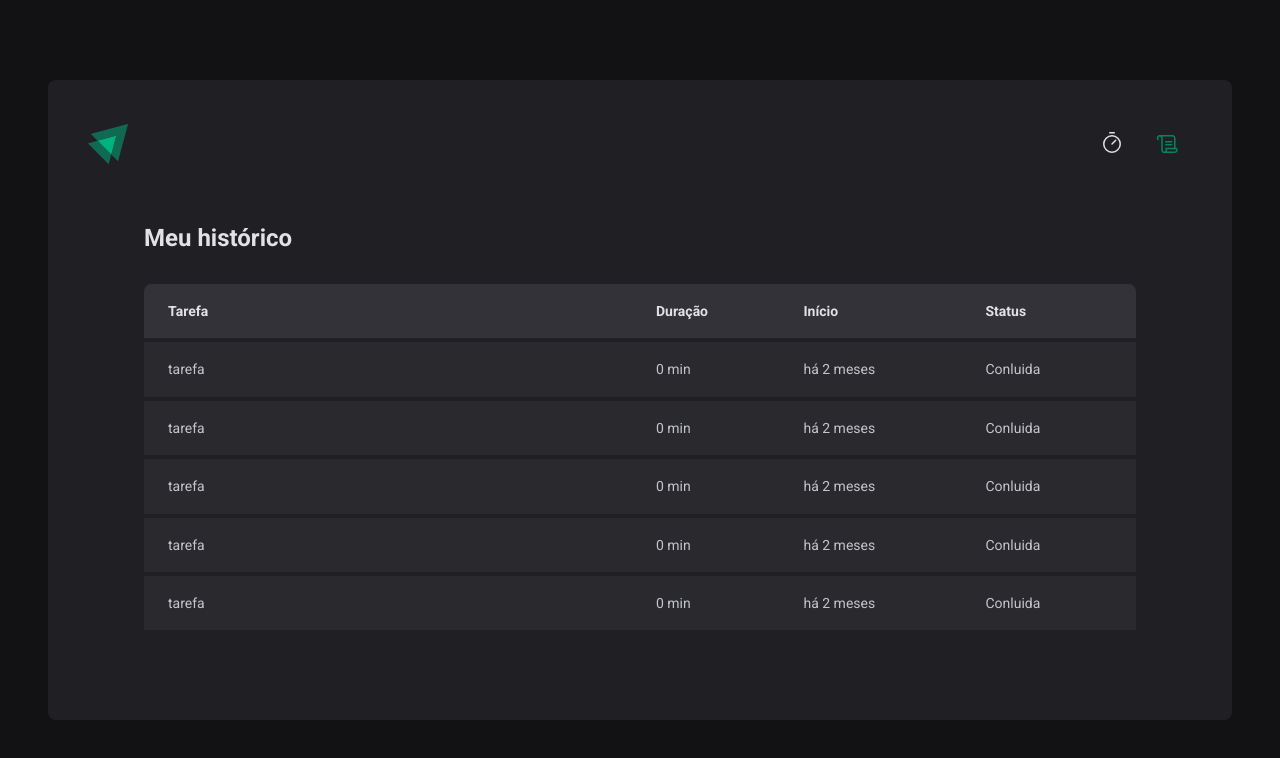
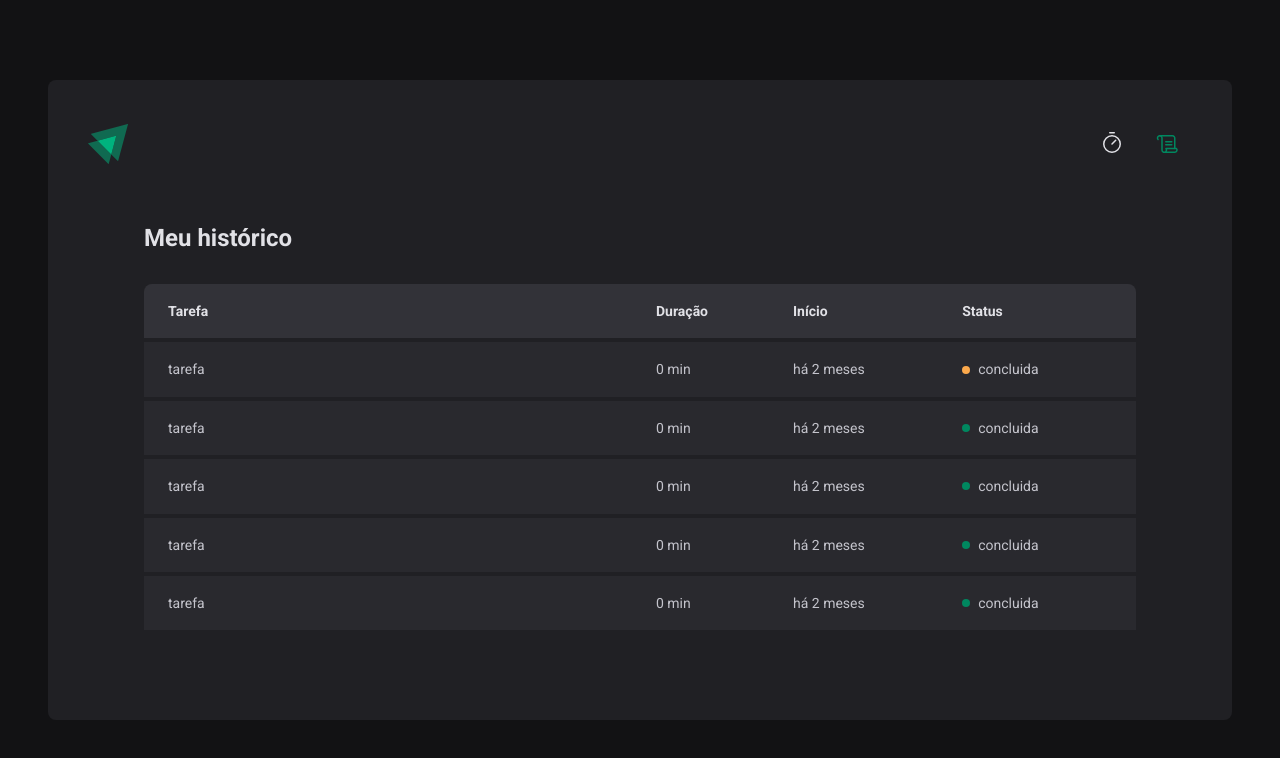
Before and after one commit to alejuliao/ignite-timer, a React (Vite) app: page /history in a window 1280 px wide. Shown: the top 758 px of the page. Built offline with nearby package versions, Linux system fonts and the light colour scheme.

Commit message:
controled / uncontrolled  - FORMS

```diff
--- a/package.json
+++ b/package.json
@@ -14,7 +14,7 @@
     "react": "^18.2.0",
     "react-dom": "^18.2.0",
     "react-router-dom": "^6.3.0",
-    "styled-components": "^5.3.5",
+    "styled-components": "^5.3.5"
   },
   "devDependencies": {
     "@rocketseat/eslint-config": "^1.1.3",
--- a/src/pages/History/index.tsx
+++ b/src/pages/History/index.tsx
@@ -1,4 +1,4 @@
-import { HistoryContainer,HistoryList } from "./styles";
+import { HistoryContainer, HistoryList, Status } from './styles'
 
 export function History() {
   return (
@@ -17,31 +17,41 @@ export function History() {
               <td>tarefa</td>
               <td>0 min</td>
               <td>há 2 meses</td>
-              <td>Conluida</td>
+              <td>
+                <Status statusColor="yellow">concluida</Status>
+              </td>
             </tr>
             <tr>
               <td>tarefa</td>
               <td>0 min</td>
               <td>há 2 meses</td>
-              <td>Conluida</td>
+              <td>
+                <Status statusColor="green">concluida</Status>
+              </td>
             </tr>
             <tr>
               <td>tarefa</td>
               <td>0 min</td>
               <td>há 2 meses</td>
-              <td>Conluida</td>
+              <td>
+                <Status statusColor="green">concluida</Status>
+              </td>
             </tr>
             <tr>
               <td>tarefa</td>
               <td>0 min</td>
               <td>há 2 meses</td>
-              <td>Conluida</td>
+              <td>
+                <Status statusColor="green">concluida</Status>
+              </td>
             </tr>
             <tr>
               <td>tarefa</td>
               <td>0 min</td>
               <td>há 2 meses</td>
-              <td>Conluida</td>
+              <td>
+                <Status statusColor="green">concluida</Status>
+              </td>
             </tr>
           </tbody>
         </table>
--- a/src/pages/History/styles.ts
+++ b/src/pages/History/styles.ts
@@ -1,14 +1,14 @@
-import styled from "styled-components";
+import styled from 'styled-components'
 
 export const HistoryContainer = styled.main`
-  flex:1;
-  padding:3.5rem;
+  flex: 1;
+  padding: 3.5rem;
   display: flex;
   flex-direction: column;
 
-  h1{
+  h1 {
     font-size: 1.5rem;
-    color:${props => props.theme['gray-100']}
+    color: ${(props) => props.theme['gray-100']};
   }
 `
 export const HistoryList = styled.div`
@@ -16,42 +16,60 @@ export const HistoryList = styled.div`
   overflow: auto;
   margin-top: 2rem;
 
-  table{
+  table {
     width: 100%;
     border-collapse: collapse;
     min-width: 600px;
 
-    th{
-      background-color: ${props => props.theme['gray-600']};
+    th {
+      background-color: ${(props) => props.theme['gray-600']};
       padding: 1rem;
       text-align: left;
-      color:${props => props.theme['gray-100']};
+      color: ${(props) => props.theme['gray-100']};
       font-size: 0.875rem;
       line-height: 1.6;
-      &:first-child{
+      &:first-child {
         border-top-left-radius: 8px;
         padding-left: 1.5rem;
       }
-      &:last-child{
+      &:last-child {
         border-top-right-radius: 8px;
         padding-right: 1.5rem;
-
       }
     }
-    td{
-      background-color: ${props => props.theme['gray-700']};
-      border-top: 4px solid ${props => props.theme['gray-800']};
+    td {
+      background-color: ${(props) => props.theme['gray-700']};
+      border-top: 4px solid ${(props) => props.theme['gray-800']};
       padding: 1rem;
       font-size: 0.875rem;
       line-height: 1.6;
-      &:first-child{
+      &:first-child {
         width: 50%;
         padding-left: 1.5rem;
       }
-      &:last-child{
+      &:last-child {
         padding-right: 1.5rem;
-
       }
     }
   }
 `
+const STATUS_COLORS = {
+  yellow: 'yellow-500',
+  green: 'green-500',
+  red: 'red-500',
+} as const
+interface StatusProps {
+  statusColor: keyof typeof STATUS_COLORS
+}
+export const Status = styled.span<StatusProps>`
+  display: flex;
+  align-items: center;
+  gap: 0.5rem;
+  &::before {
+    content: '';
+    width: 0.5rem;
+    height: 0.5rem;
+    border-radius: 999px;
+    background: ${(props) => props.theme[STATUS_COLORS[props.statusColor]]};
+  }
+`
--- a/src/pages/Home/index.tsx
+++ b/src/pages/Home/index.tsx
@@ -1,4 +1,5 @@
 import { Play } from 'phosphor-react'
+import { useState } from 'react'
 import {
   CountdownContainer,
   FormContainer,
@@ -6,25 +7,41 @@ import {
   Separator,
   StartCountdownButton,
   TaskInput,
-  MinutesAmountInput
+  MinutesAmountInput,
 } from './styles'
 
 export function Home() {
+  const [task, setTask] = useState('')
+  function resetForm() {
+    setTask('')
+  }
   return (
     <HomeContainer>
       <form action="">
         <FormContainer>
           <label htmlFor="task">Vou trabalhar em</label>
-          <TaskInput list='task-suggestion' id="task" placeholder='Dê um nome para o seu projeto'/>
+          <TaskInput
+            list="task-suggestion"
+            id="task"
+            placeholder="Dê um nome para o seu projeto"
+            onChange={(e) => setTask(e.target.value)}
+            value={task}
+          />
           <datalist id="task-suggestion">
-            <option value='projeto 0'/>
-            <option value='projeto 1'/>
-            <option value='projeto 2'/>
-            <option value='projeto 3'/>
-
+            <option value="projeto 0" />
+            <option value="projeto 1" />
+            <option value="projeto 2" />
+            <option value="projeto 3" />
           </datalist>
           <label htmlFor="minutesAmount">durante</label>
-          <MinutesAmountInput type="number" id="minutesAmount" placeholder='00' step={5} min={5} max={60}/>
+          <MinutesAmountInput
+            type="number"
+            id="minutesAmount"
+            placeholder="00"
+            step={5}
+            min={5}
+            max={60}
+          />
           <span>minutos.</span>
         </FormContainer>
         <CountdownContainer>
@@ -34,7 +51,7 @@ export function Home() {
           <span>0</span>
           <span>0</span>
         </CountdownContainer>
-        <StartCountdownButton disabled type="submit">
+        <StartCountdownButton disabled={!task} type="submit">
           <Play size={24} />
           Começar
         </StartCountdownButton>
```
